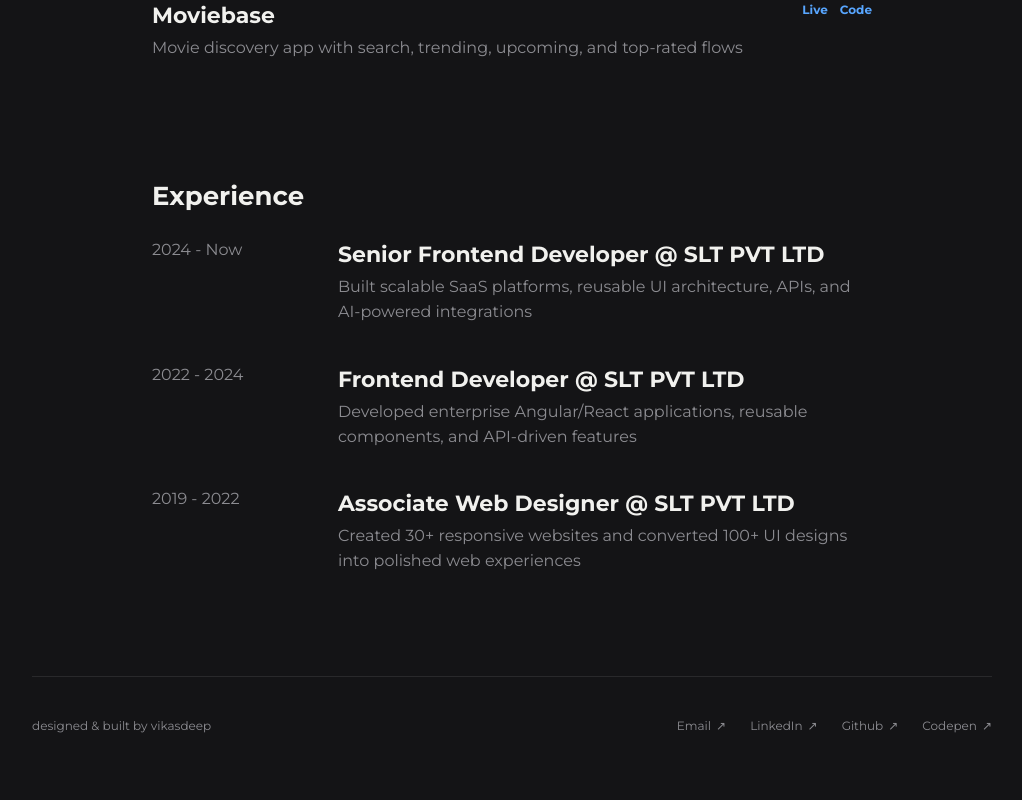
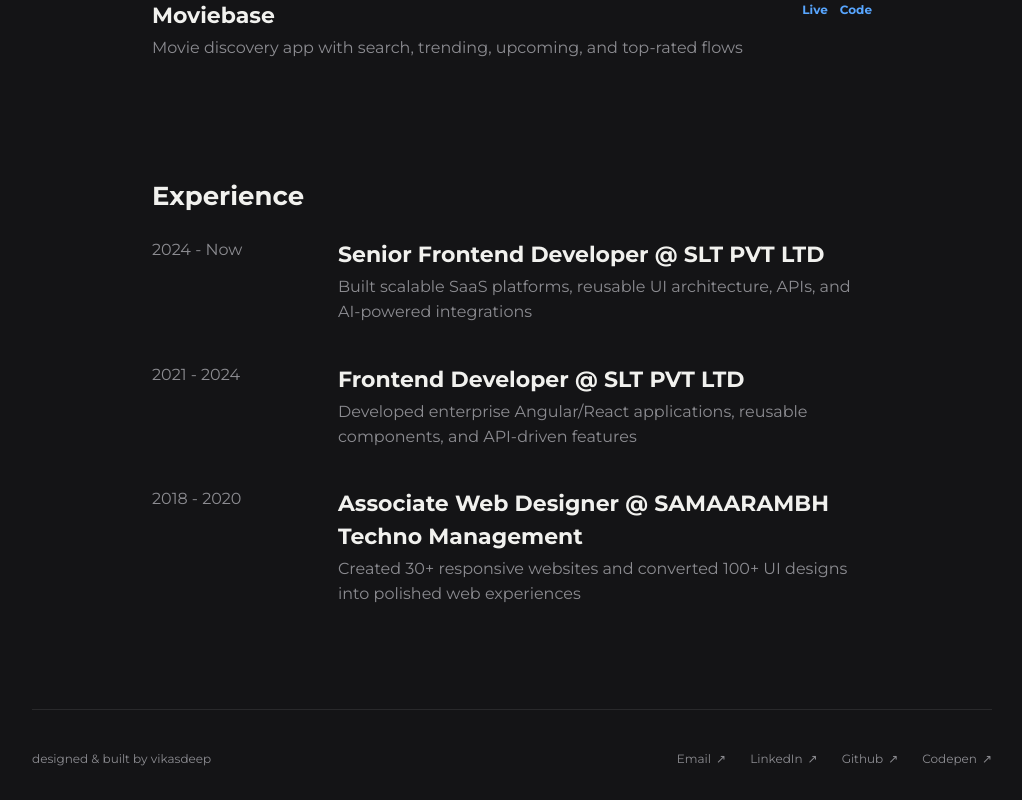
Before and after one commit to imvikasdeep/portfolio, a Next.js app: page / in a window 1280 px wide. Shown: the part 1850-2650 px from the top of the page, without its empty margins (128-1150 px from the left). Before the commit the page ends 2617 px from the top, so only its background shows below. Built offline with nearby package versions, Linux system fonts and the light colour scheme.

Commit message:
UI bug fixed

```diff
--- a/src/app/globals.css
+++ b/src/app/globals.css
@@ -7,7 +7,7 @@
     --surface: #ffffff;
     --surface-muted: #e9e6df;
     --foreground: #151515;
-    --foreground-muted: #74706a;
+    --foreground-muted: #5d5c5a;
     --border: rgba(21, 21, 21, 0.12);
     --accent: #2563eb;
     --primary-accent: #2563eb;
--- a/src/app/page.tsx
+++ b/src/app/page.tsx
@@ -41,13 +41,13 @@ const experience = [
         detail: 'Built scalable SaaS platforms, reusable UI architecture, APIs, and AI-powered integrations',
     },
     {
-        period: '2022 - 2024',
+        period: '2021 - 2024',
         role: 'Frontend Developer @ SLT PVT LTD',
         detail: 'Developed enterprise Angular/React applications, reusable components, and API-driven features',
     },
     {
-        period: '2019 - 2022',
-        role: 'Associate Web Designer @ SLT PVT LTD',
+        period: '2018 - 2020',
+        role: 'Associate Web Designer @ SAMAARAMBH Techno Management',
         detail: 'Created 30+ responsive websites and converted 100+ UI designs into polished web experiences',
     }
 ];
```
